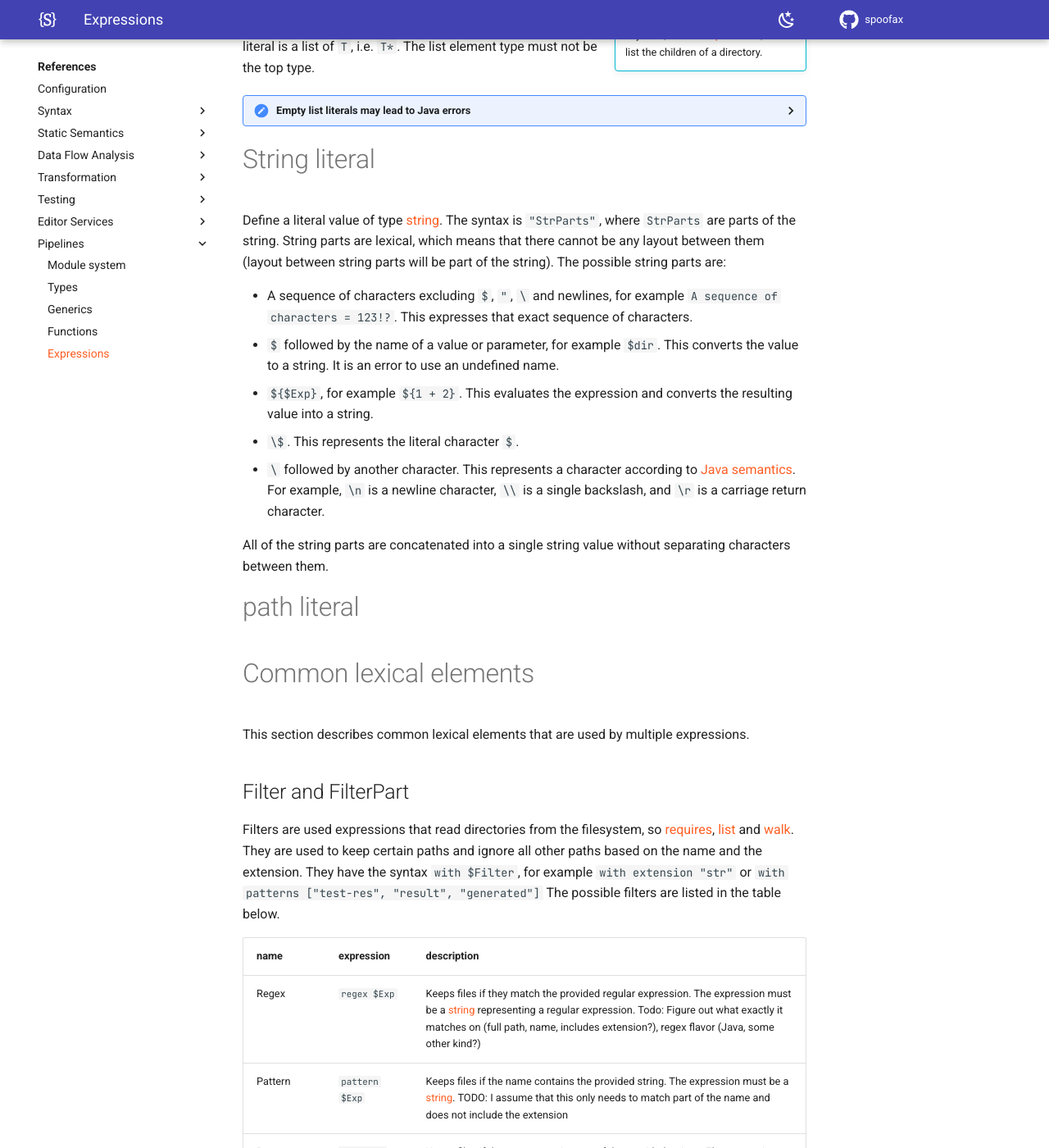
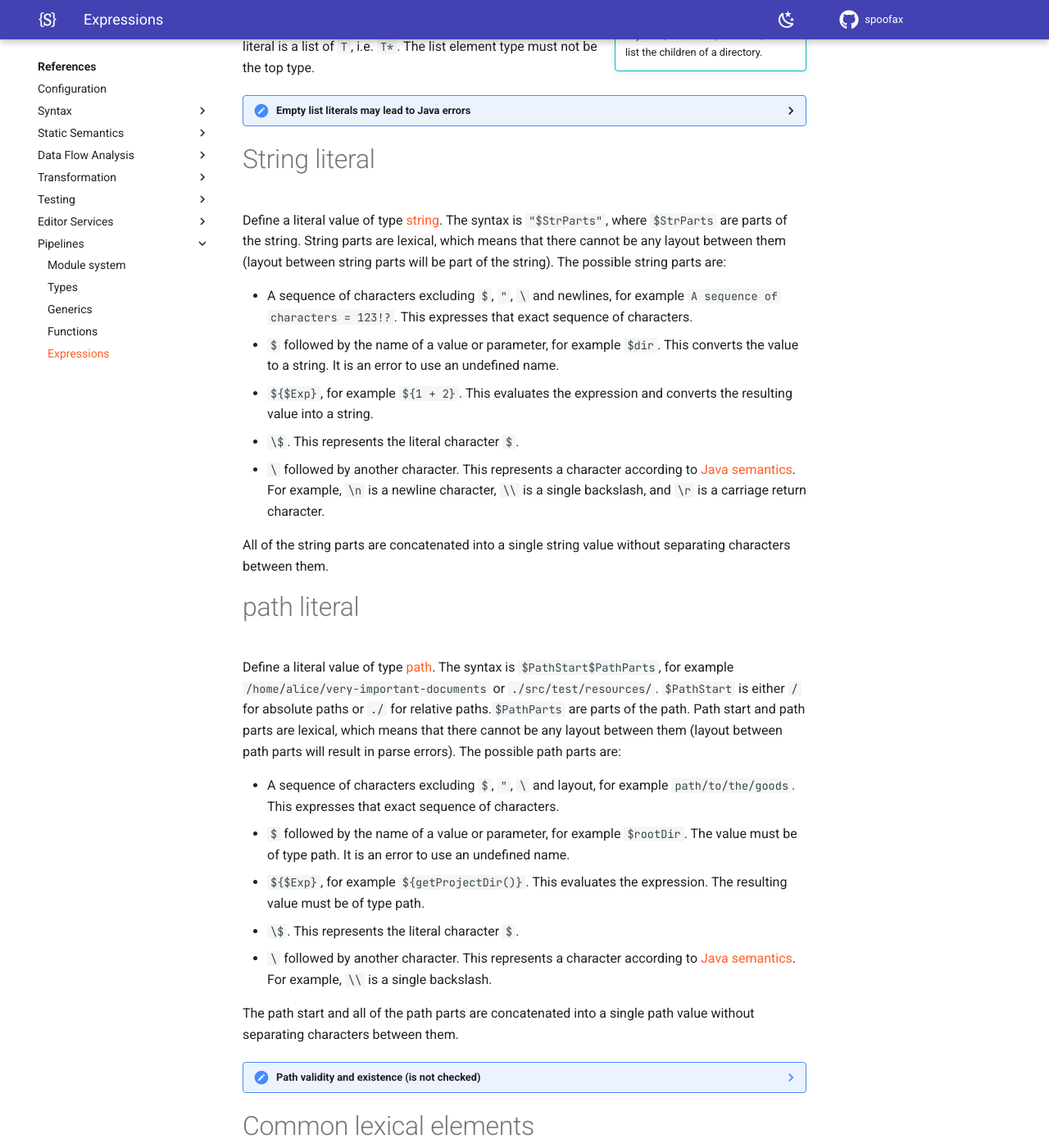
Before and after one commit to pdmosses/metaborg.github.io, an MkDocs documentation site: the page built from docs/references/pipelines/expressions.md, in a window 1280 px wide and 1400 px high, scrolled down 11684 px. Shown: the whole window at 82% size. Built offline with MkDocs 1.6.1 and Material for MkDocs 9.7.7, drawn with Linux system fonts in a browser that asks for light colours; comment, search, counter and statistics services are not loaded.

Commit message:
Add documentation for PIE path literals

```diff
--- a/docs/references/pipelines/expressions.md
+++ b/docs/references/pipelines/expressions.md
@@ -668,7 +668,7 @@ The list element type must not be the top type.
 # String literal
 
 Define a literal value of type [string](../types#string).
-The syntax is `"StrParts"`, where `StrParts` are parts of the string.
+The syntax is `"$StrParts"`, where `$StrParts` are parts of the string.
 String parts are lexical, which means that there cannot be any layout between them (layout between string parts will be part of the string).
 The possible string parts are:
 
@@ -690,6 +690,35 @@ All of the string parts are concatenated into a single string value without sepa
 
 
 # path literal
+
+Define a literal value of type [path](../types#path).
+The syntax is `$PathStart$PathParts`, for example `/home/alice/very-important-documents` or `./src/test/resources/`.
+`$PathStart` is either `/` for absolute paths or `./` for relative paths.`$PathParts` are parts of the path.
+Path start and path parts are lexical, which means that there cannot be any layout between them (layout between path parts will result in parse errors).
+The possible path parts are:
+
+
+- A sequence of characters excluding `$`, `"`, `\` and layout, for example `path/to/the/goods`.
+This expresses that exact sequence of characters.
+- `$` followed by the name of a value or parameter, for example `$rootDir`.
+The value must be of type path.
+It is an error to use an undefined name.
+- `${$Exp}`, for example `${getProjectDir()}`.
+This evaluates the expression.
+The resulting value must be of type path.
+- `\$`.
+This represents the literal character `$`.
+- `\` followed by another character.
+This represents a character according to [Java semantics](https://docs.oracle.com/javase/specs/jls/se8/html/jls-3.html#jls-3.10.6).
+For example, `\\` is a single backslash.
+
+The path start and all of the path parts are concatenated into a single path value without separating characters between them.
+
+??? note "Path validity and existence (is not checked)"
+    The validity or existence of paths literals is not checked.
+    This means that a path literal like `.////.` is allowed, even though it would be invalid for most file systems.
+    To check if a path exists, use [exists](#exists).
+
 
 # Common lexical elements
 
```
